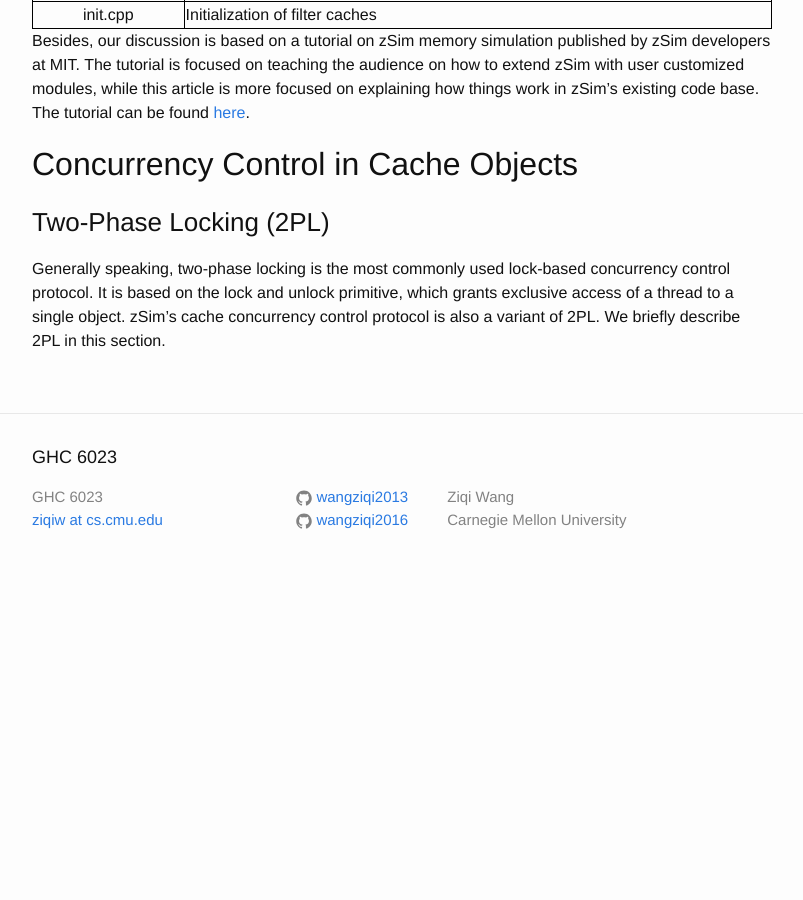
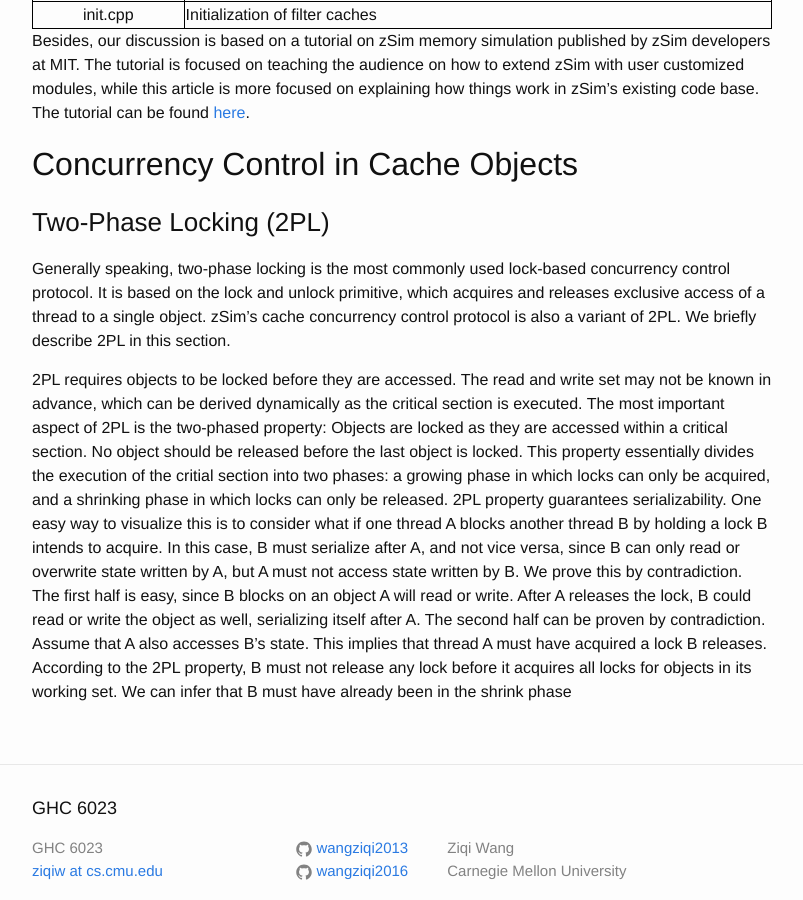
Before and after one commit to wangziqi2013/wangziqi2013.github.io, a Jekyll site: the page built from _posts/2020-01-09-understand-zsim-cache-cc.markdown, in a window 1280 px wide and 900 px high, scrolled down 1093 px. Shown: the whole window, without its empty margins (238-1041 px from the left). Built offline with Jekyll 4.4.1, drawn with Linux system fonts in a browser that asks for light colours; before the commit the page ends 1684 px from its top, so only the background shows below that.

Commit message:
Prove 2PL

```diff
--- a/_posts/2020-01-09-understand-zsim-cache-cc.markdown
+++ b/_posts/2020-01-09-understand-zsim-cache-cc.markdown
@@ -49,5 +49,18 @@ on explaining how things work in zSim's existing code base. The tutorial can be
 ### Two-Phase Locking (2PL)
 
 Generally speaking, two-phase locking is the most commonly used lock-based concurrency control protocol. It is based on
-the lock and unlock primitive, which grants exclusive access of a thread to a single object. zSim's cache concurrency
-control protocol is also a variant of 2PL. We briefly describe 2PL in this section.
+the lock and unlock primitive, which acquires and releases exclusive access of a thread to a single object. zSim's cache
+concurrency control protocol is also a variant of 2PL. We briefly describe 2PL in this section.
+
+2PL requires objects to be locked before they are accessed. The read and write set may not be known in advance, which can
+be derived dynamically as the critical section is executed. The most important aspect of 2PL is the two-phased property:
+Objects are locked as they are accessed within a critical section. No object should be released before the last object
+is locked. This property essentially divides the execution of the critial section into two phases: a growing phase in which
+locks can only be acquired, and a shrinking phase in which locks can only be released. 2PL property guarantees serializability.
+One easy way to visualize this is to consider what if one thread A blocks another thread B by holding a lock B intends to
+acquire. In this case, B must serialize after A, and not vice versa, since B can only read or overwrite state written by A,
+but A must not access state written by B. We prove this by contradiction. The first half is easy, since B blocks on an
+object A will read or write. After A releases the lock, B could read or write the object as well, serializing itself
+after A. The second half can be proven by contradiction. Assume that A also accesses B's state. This implies that thread
+A must have acquired a lock B releases. According to the 2PL property, B must not release any lock before it acquires
+all locks for objects in its working set. We can infer that B must have already been in the shrink phase
```
